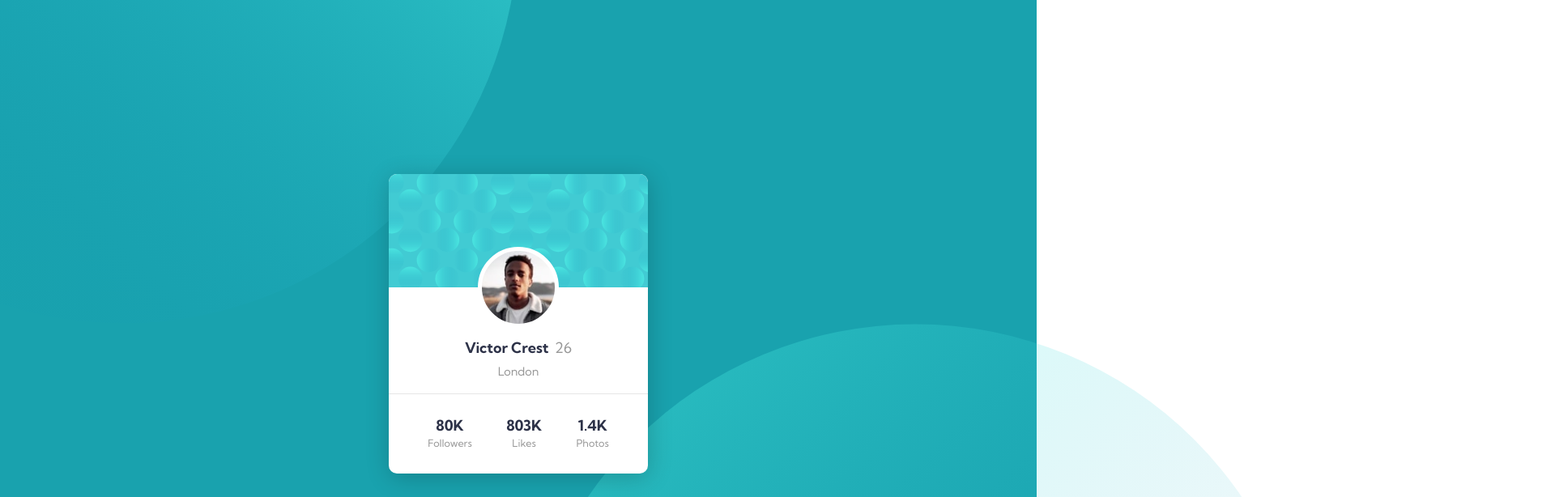
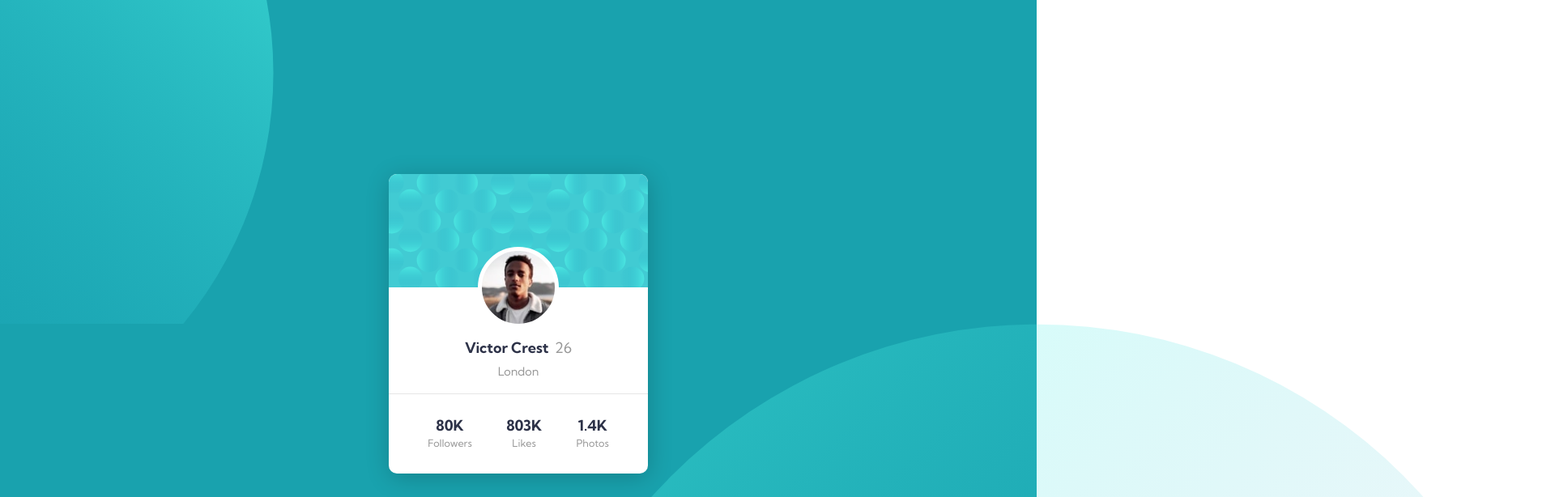
Before and after one commit to cloviswrodrigues/profile_card_component, a plain HTML site: page frontend/index.html in a window 1280 px wide. Shown: the top 614 px of the page at 81% size, 1920 px wide, since content can reach past the window. Drawn offline with Linux system fonts and the light colour scheme.

Commit message:
ajuste nas bolas do background

```diff
--- a/frontend/style/style.css
+++ b/frontend/style/style.css
@@ -44,10 +44,9 @@ body {
 .background::before {
     content: '';
     position: absolute;
-    -webkit-transform: translate(-50%, -50%);
     transform: translate(-50%, -50%);
-    width: 978px;
-    height: 978px;
+    width: 100vw;
+    height: 100vh;
     background-image: url(../assets/bg-pattern-top.svg);
     background-repeat: no-repeat;
 }
@@ -55,11 +54,11 @@ body {
 .background::after {
     content: '';
     position: absolute;
-    -webkit-transform: translate(50%, 50%);
+    width: 100vw;
+    height: 100vh;
     transform: translate(50%, 50%);
-    width: 978px;
-    height: 978px;
     background-image: url(../assets/bg-pattern-bottom.svg);
+    background-size: 100%;
     background-repeat: no-repeat;
 }
 
```
